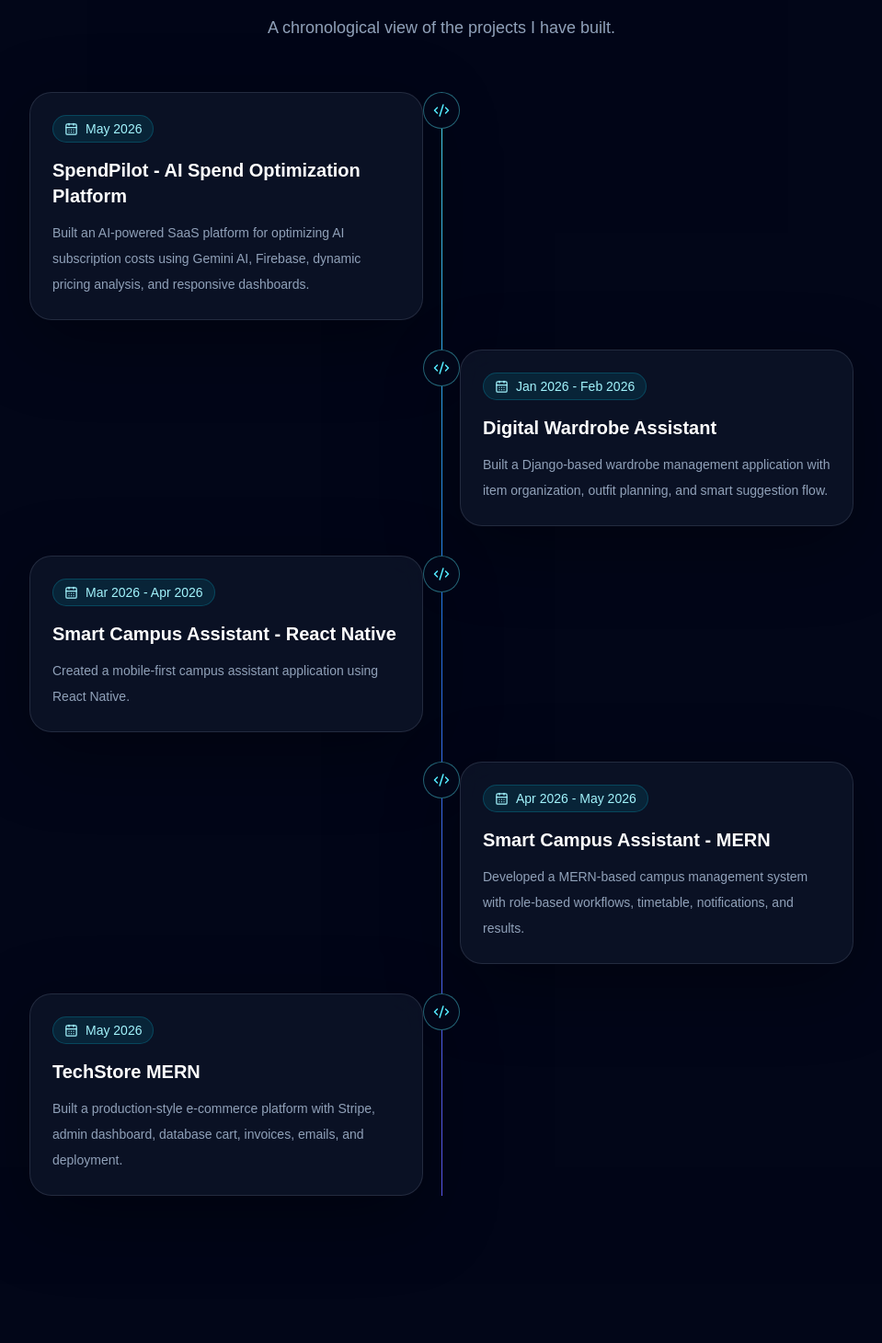
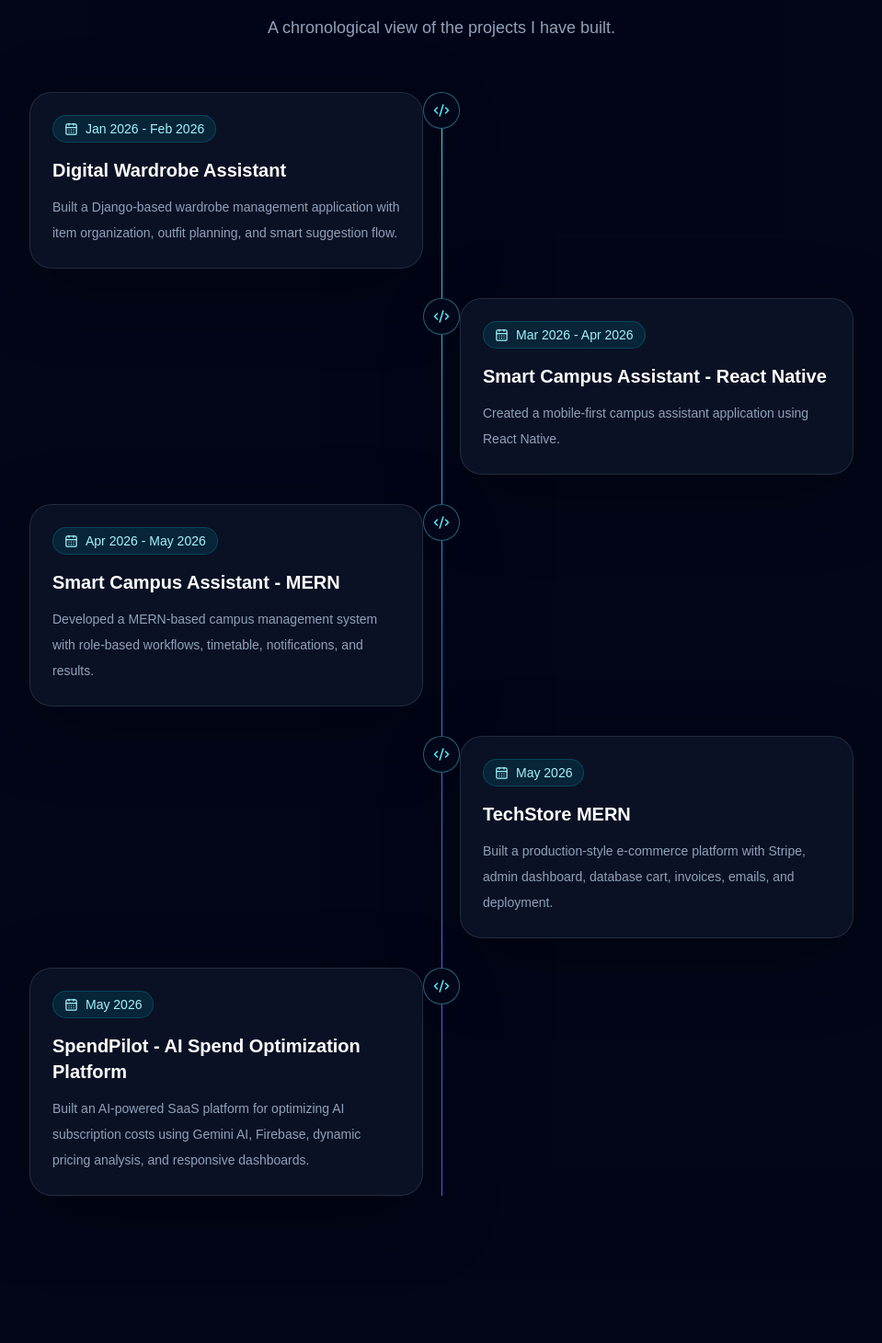
Before and after one commit to harshrajsinhvaghela7586/Portfolio, a Next.js app: page / in a window 1280 px wide. Shown: the part 5590-7050 px from the top of the page at 92% size, without its empty margins (160-1119 px from the left). Built offline with nearby package versions, Linux system fonts and the light colour scheme.

Commit message:
Update projects.ts

```diff
--- a/src/data/projects.ts
+++ b/src/data/projects.ts
@@ -177,12 +177,6 @@ export const projects: Project[] = [
 ];
 
 export const timelineProjects = [
-  {
-  period: "May 2026",
-  title: "SpendPilot - AI Spend Optimization Platform",
-  description:
-    "Built an AI-powered SaaS platform for optimizing AI subscription costs using Gemini AI, Firebase, dynamic pricing analysis, and responsive dashboards.",
-},
  {
   period: "Jan 2026 - Feb 2026",
   title: "Digital Wardrobe Assistant",
@@ -207,4 +201,10 @@ export const timelineProjects = [
     description:
       "Built a production-style e-commerce platform with Stripe, admin dashboard, database cart, invoices, emails, and deployment.",
   },
+  {
+  period: "May 2026",
+  title: "SpendPilot - AI Spend Optimization Platform",
+  description:
+    "Built an AI-powered SaaS platform for optimizing AI subscription costs using Gemini AI, Firebase, dynamic pricing analysis, and responsive dashboards.",
+},
 ];
```
